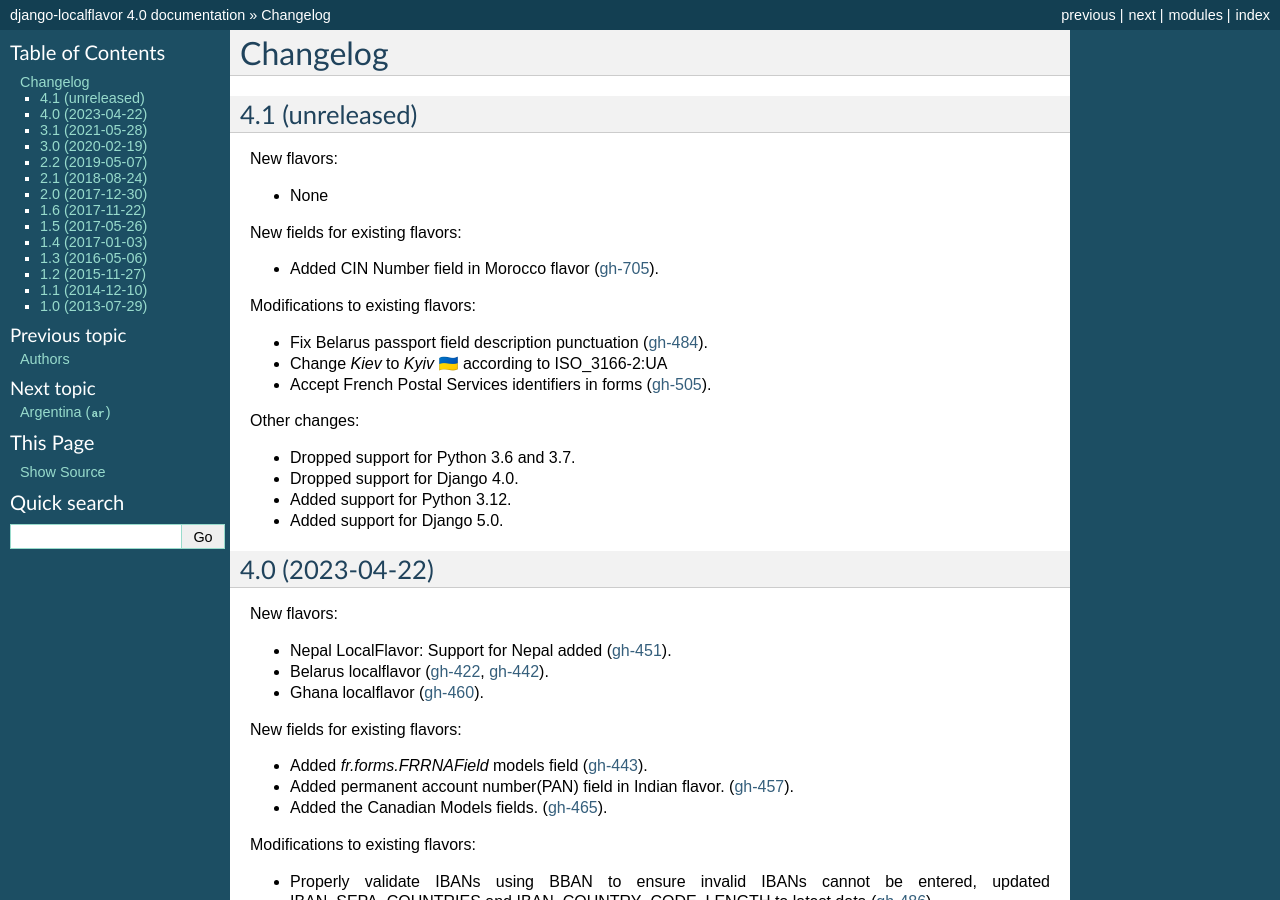
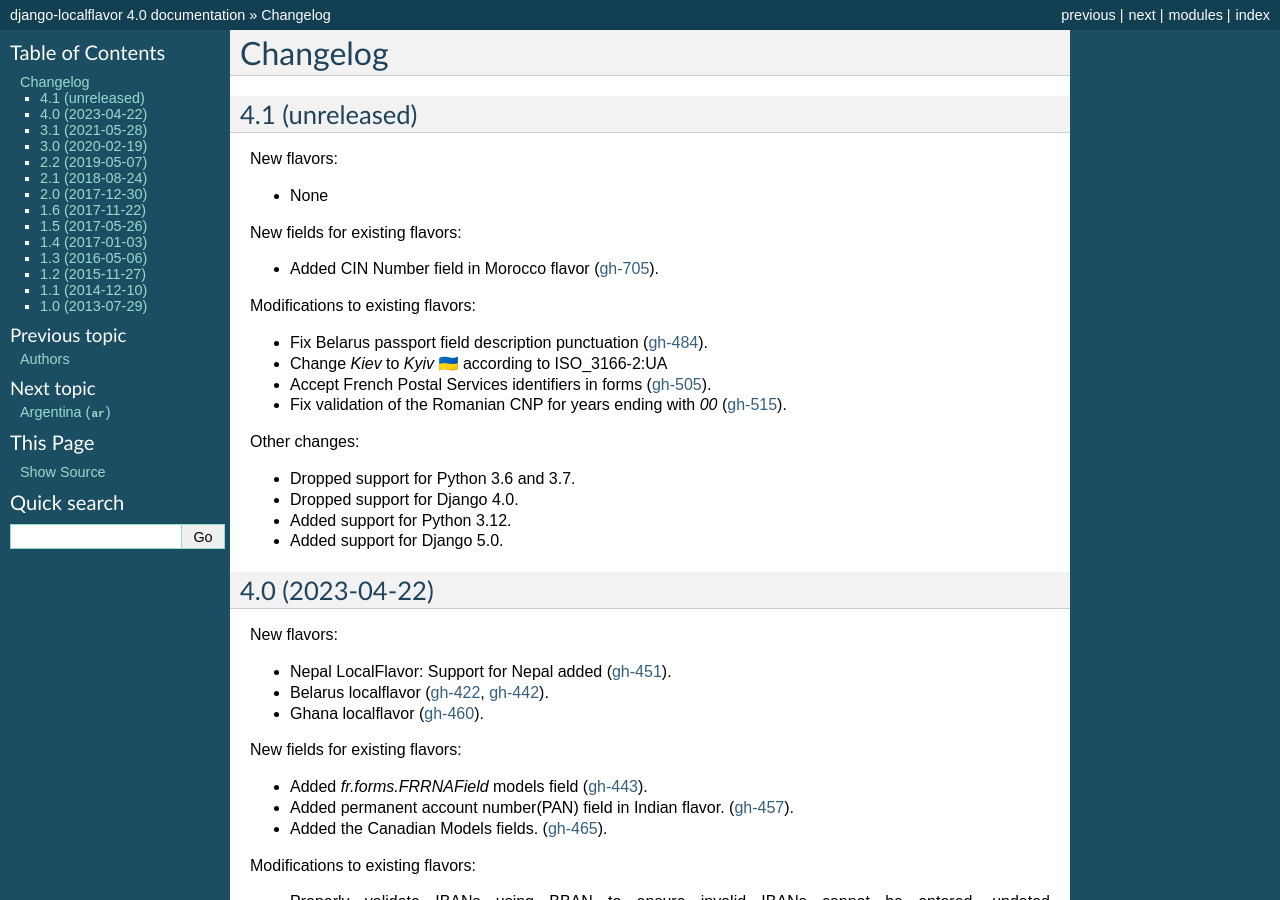
Before and after one commit to django/django-localflavor, a Sphinx documentation site: the page built from docs/changelog.rst, in a window 1280 px wide and 900 px high. Built offline with Sphinx 7.4.7, drawn with Linux system fonts in a browser that asks for light colours.

Commit message:
Add the *.rst information

```diff
--- a/docs/authors.rst
+++ b/docs/authors.rst
@@ -131,3 +131,4 @@ Authors
 * Vladimir Nani
 * Xabi Bello
 * Abhineet Tamrakar
+* Tudor Amariei
--- a/docs/changelog.rst
+++ b/docs/changelog.rst
@@ -19,6 +19,8 @@ Modifications to existing flavors:
 - Change `Kiev` to `Kyiv` 🇺🇦 according to ISO_3166-2:UA
 - Accept French Postal Services identifiers in forms
   (`gh-505 <https://github.com/django/django-localflavor/pull/505>`_).
+- Fix validation of the Romanian CNP for years ending with `00`
+  (`gh-515 <https://github.com/django/django-localflavor/pull/515>`_).
 
 Other changes:
 
```
